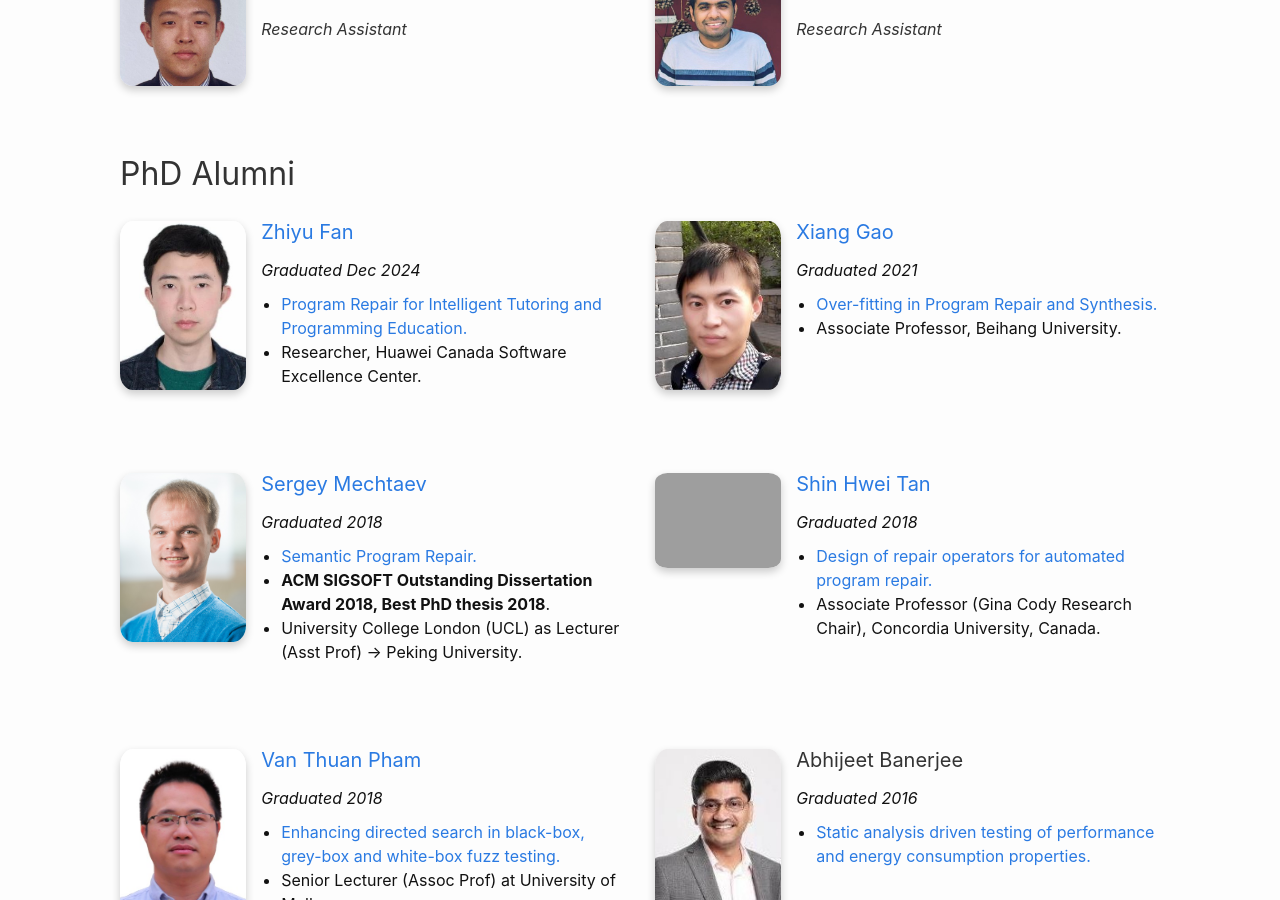
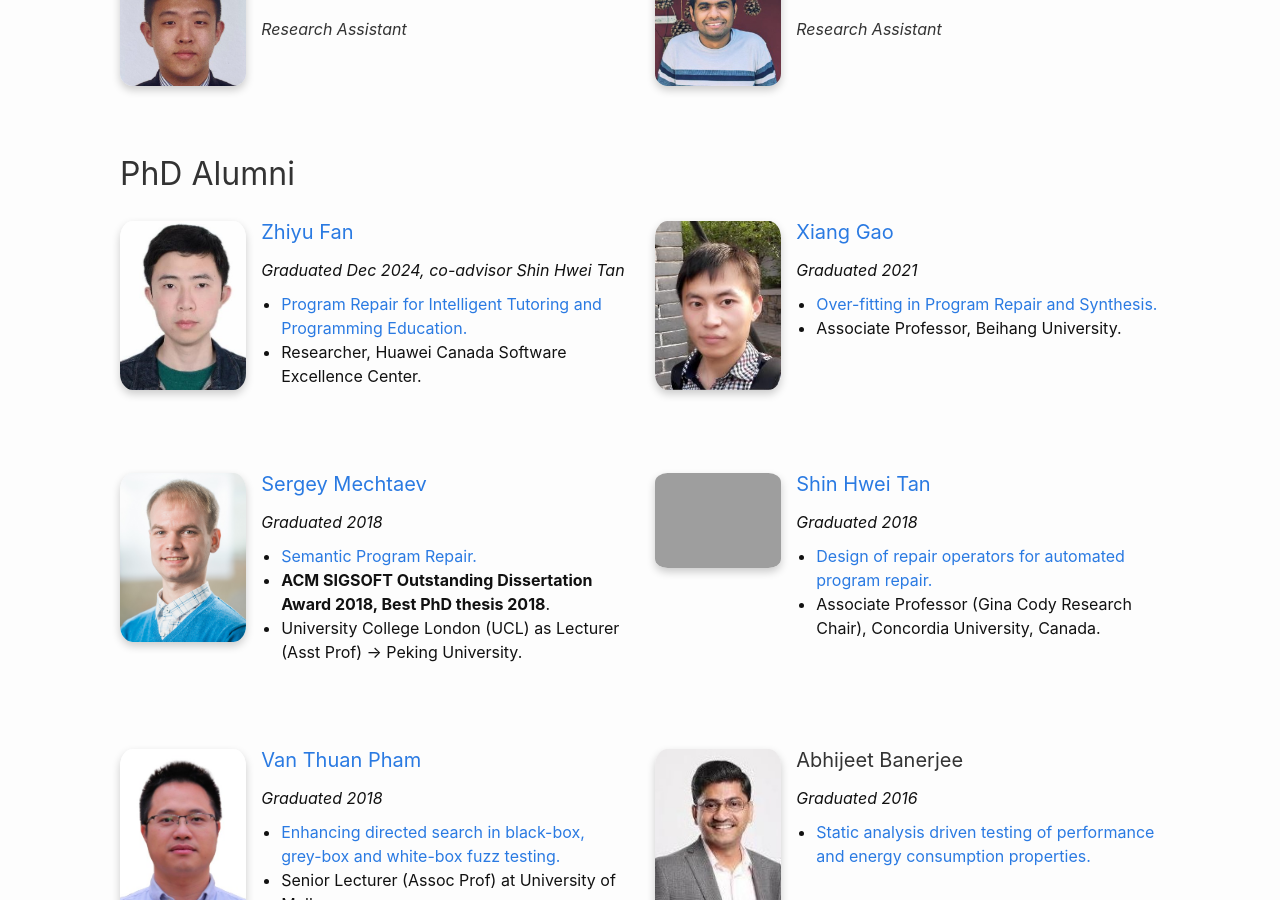
Before and after one commit to nus-tss/nus-tss.github.io, a Jekyll site: the page built from _pages/team.md, in a window 1280 px wide and 900 px high, scrolled down 2504 px. Built offline with Jekyll 4.4.1, drawn with Linux system fonts in a browser that asks for light colours; nearby versions of some CDN libraries.

Commit message:
Update phd-alumni.yml

```diff
--- a/_data/team/phd-alumni.yml
+++ b/_data/team/phd-alumni.yml
@@ -6,6 +6,7 @@
   thesis-link: https://abhikrc.com/Students/Zhiyu.pdf
   next: Researcher, Huawei Canada Software Excellence Center
   website: https://zhiyufan.github.io/
+  coadvisor: Shin Hwei Tan
 
 
 
```
